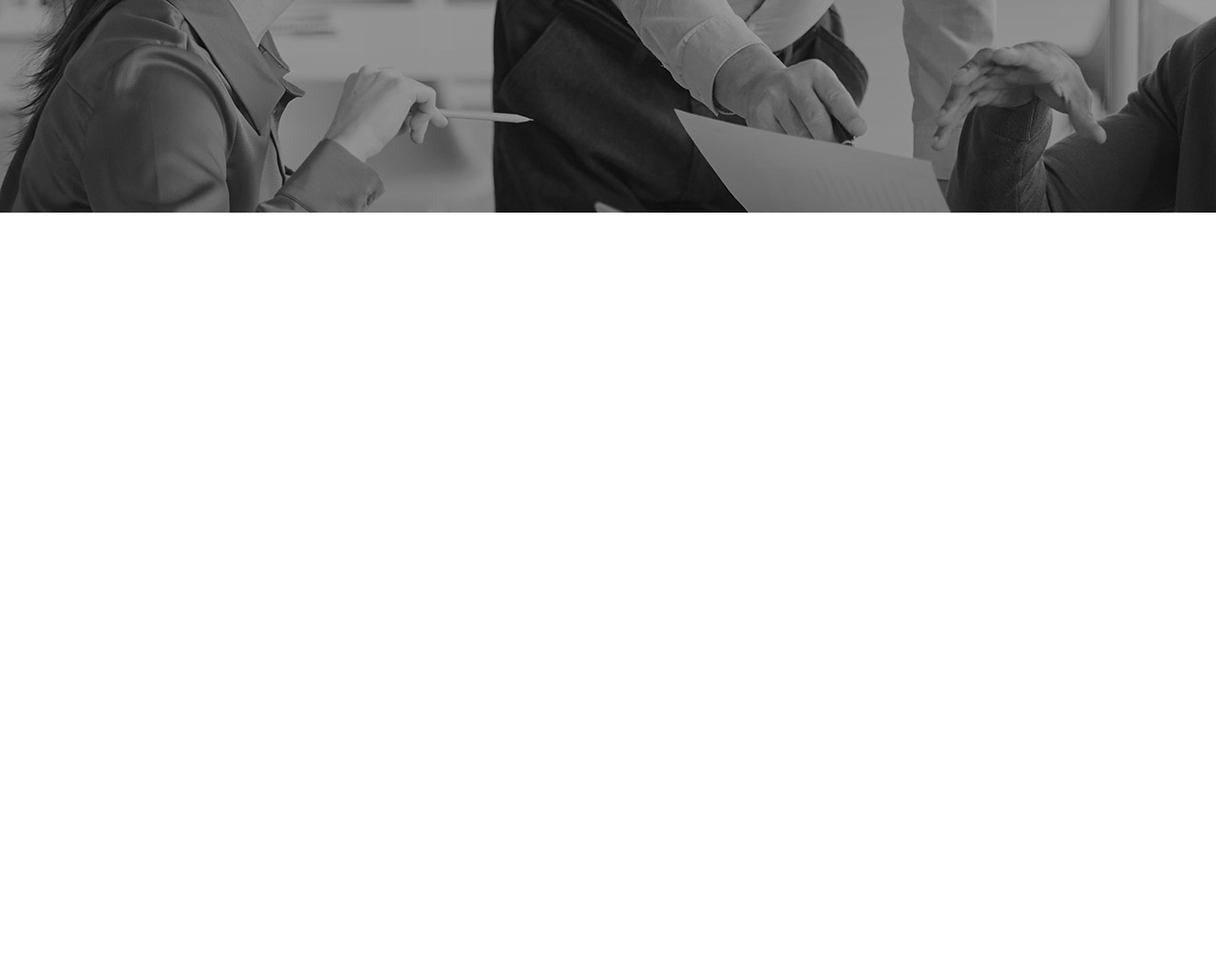
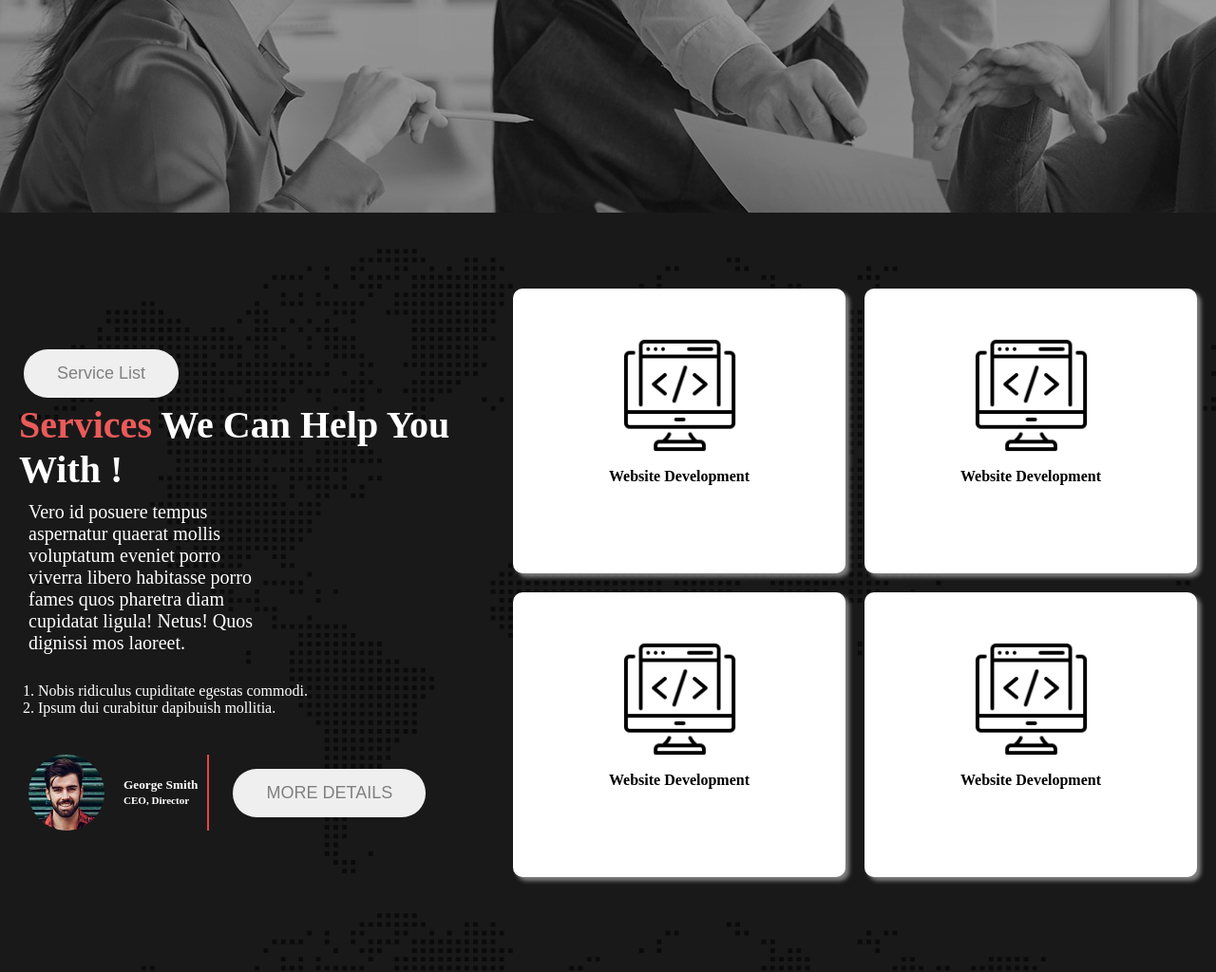
Before and after one commit to emon1995/digital-agency, a plain HTML site: page index.html in a window 1280 px wide. Shown: the part 665-1689 px from the top of the page at 95% size. Before the commit the page ends 889 px from the top, so only its background shows below. Drawn offline with Linux system fonts and the light colour scheme.

Commit message:
service section complete

```diff
--- a/index.html
+++ b/index.html
@@ -50,6 +50,83 @@
           </div>
         </div>
       </section>
+      <!-- Service section -->
+      <section class="service-container">
+        <div class="service-left-container">
+          <div class="service-details">
+            <button class="btn btn-service">Service List</button>
+            <h1 class="service-title">
+              <span class="primary-color">Services</span> We Can Help You With !
+            </h1>
+            <p class="service-subtitle">
+              Vero id posuere tempus aspernatur quaerat mollis voluptatum
+              eveniet porro viverra libero habitasse porro fames quos pharetra
+              diam cupidatat ligula! Netus! Quos dignissi mos laoreet.
+            </p>
+            <ol class="s-items">
+              <li class="s-item">
+                Nobis ridiculus cupiditate egestas commodi.
+              </li>
+              <li class="s-item">Ipsum dui curabitur dapibuish mollitia.</li>
+            </ol>
+            <div class="author">
+              <div class="author-details">
+                <img
+                  class="author-img"
+                  src="./asset/image/author.jpg"
+                  alt="author"
+                />
+                <h5>
+                  George Smith <br />
+                  <small>CEO, Director</small>
+                </h5>
+              </div>
+              <div class="details-btn">
+                <button class="btn btn-service">MORE DETAILS</button>
+              </div>
+            </div>
+          </div>
+        </div>
+        <div class="service-right-container">
+          <div class="service-items">
+            <div class="service-item">
+              <img
+                class="service-logo"
+                src="./asset/icons/coding.png"
+                alt="code"
+              />
+              <h4 class="service-item-title">Website Development</h4>
+            </div>
+            <div class="service-item">
+              <img
+                class="service-logo"
+                src="./asset/icons/coding.png"
+                alt="code"
+              />
+              <h4 class="service-item-title">Website Development</h4>
+            </div>
+          </div>
+          <div class="service-items">
+            <div class="service-item">
+              <img
+                class="service-logo"
+                src="./asset/icons/coding.png"
+                alt="code"
+              />
+              <h4 class="service-item-title">Website Development</h4>
+            </div>
+            <div class="service-item">
+              <img
+                class="service-logo"
+                src="./asset/icons/coding.png"
+                alt="code"
+              />
+              <h4 class="service-item-title">Website Development</h4>
+            </div>
+          </div>
+          <!-- <div class="service-bottom-item"></div> -->
+        </div>
+      </section>
     </main>
   </body>
 </html>
--- a/styles/style.css
+++ b/styles/style.css
@@ -71,3 +71,88 @@
 .btn-hire {
   color: rgb(235, 90, 90);
 }
+
+.service-container {
+  display: flex;
+  justify-content: center;
+  align-items: center;
+  width: 100%;
+  height: 100vh;
+  background-image: url("../asset/image/footer-bg.png"),
+    linear-gradient(rgba(0, 0, 0, 0.9), rgba(0, 0, 0, 0.9));
+  background-blend-mode: overlay;
+  color: #fff;
+  padding: 20px;
+}
+
+.service-left-container {
+  width: 50%;
+}
+
+.btn-service {
+  color: gray;
+  border-radius: 25px;
+}
+
+.service-title {
+  font-size: 40px;
+  font-weight: bold;
+}
+
+.service-subtitle {
+  font-size: 20px;
+  width: 50%;
+  padding: 10px;
+}
+
+.author {
+  display: flex;
+  align-items: center;
+  margin-top: 30px;
+}
+
+.author-details {
+  display: flex;
+  align-items: center;
+  padding: 10px;
+
+  height: 80px;
+  border-right: 2px solid rgb(226, 72, 72);
+}
+
+.author-img {
+  width: 80px;
+  height: 80px;
+  margin-right: 20px;
+  border-radius: 50px;
+}
+
+.details-btn {
+  padding: 20px;
+}
+
+.s-items {
+  margin: 20px;
+}
+
+.service-items {
+  display: flex;
+  gap: 20px;
+}
+
+.service-item {
+  padding: 50px;
+  background-color: #fff;
+  box-shadow: 4px 4px 4px gray;
+  width: 350px;
+  height: 300px;
+  text-align: center;
+  color: black;
+  border-radius: 10px;
+  margin-bottom: 20px;
+}
+
+.service-logo {
+  width: 50%;
+  padding-bottom: 10px;
+}
```
